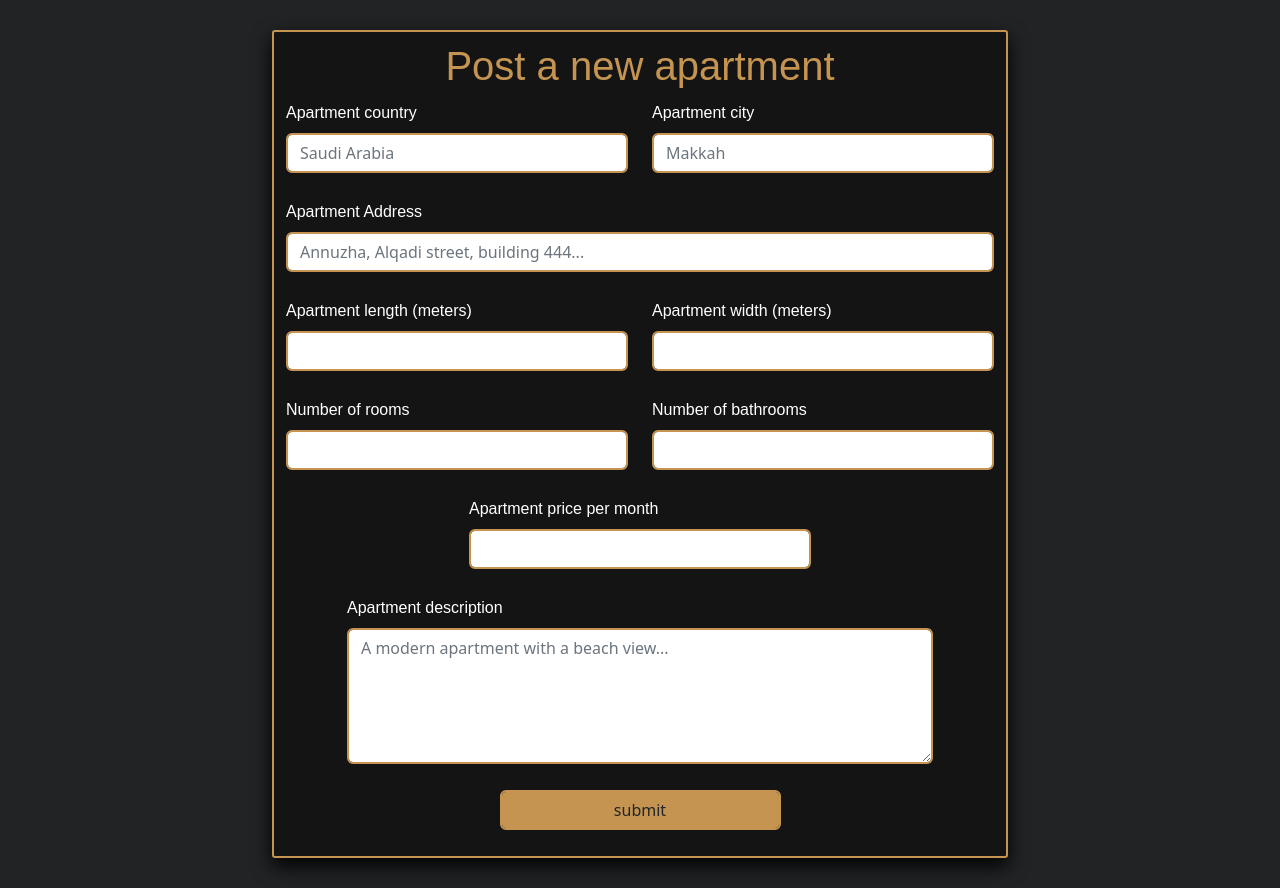
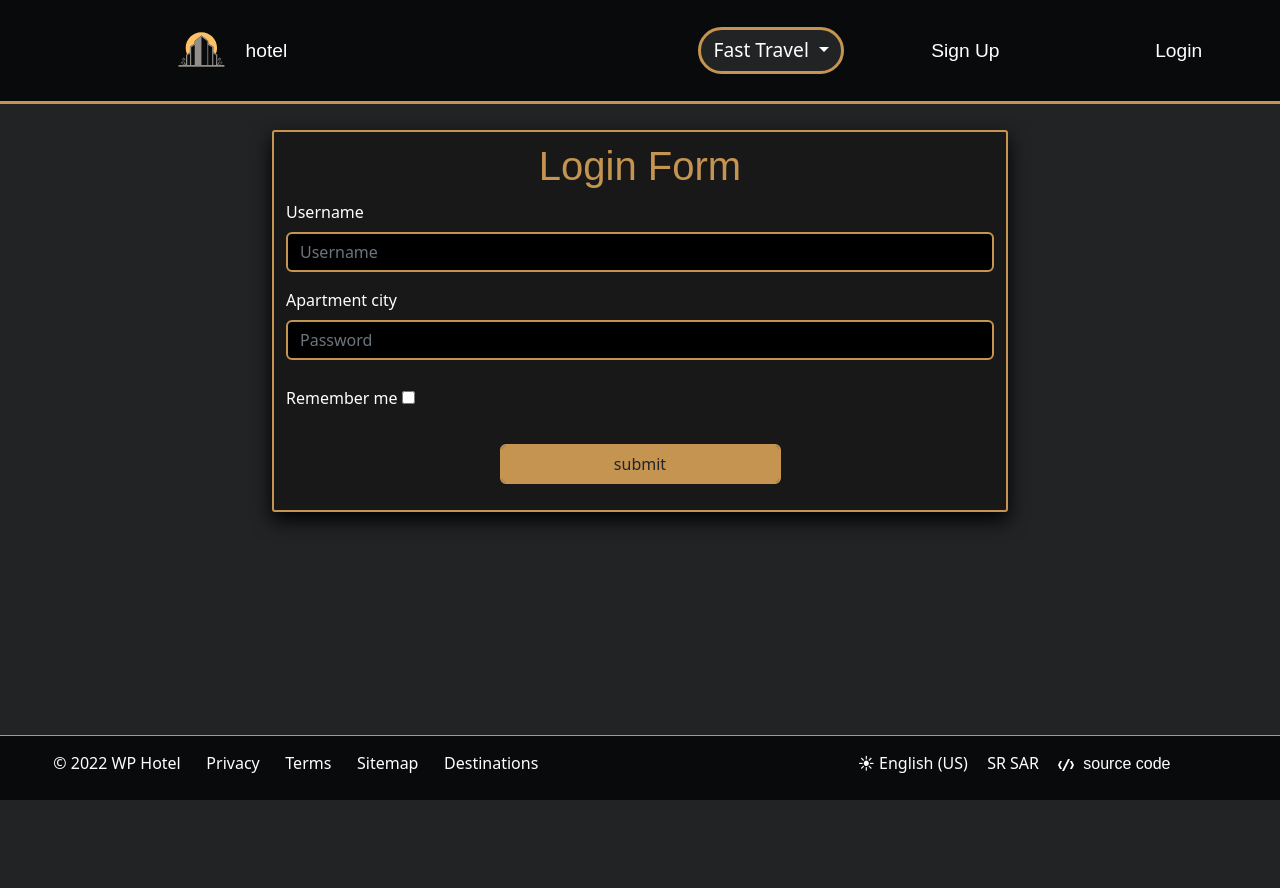
Before and after one commit to CaptainHmD/Hotel-website, a PHP site: page /views/login.html in a window 1280 px wide. After the commit the page ends 800 px from the top, so only its background shows below. Run offline with PHP 8.4, Linux system fonts and the light colour scheme; some web fonts are replaced.

Commit message:
added login layout

```diff
--- a/public/css/style2.css
+++ b/public/css/style2.css
@@ -31,7 +31,6 @@ body {
 
 
 }
-
 * {
   box-sizing: border-box;
   margin: 0;
@@ -884,6 +883,11 @@ main>.article-style {
   margin-top: 100px;
   margin-bottom: 100px;
 }
+.checkbox-remember{
+  background-color: black;
+  color: var(--white-color);
+  border: 2px solid var(--second-icon-background-color) !important;
+}
 
 
 /* end add apartments */
--- a/public/js/script.js
+++ b/public/js/script.js
@@ -2,15 +2,19 @@ const textAnimation = document.querySelector('#text-animation');
 
 let textCounter = 0
 const prettyPhrases = ['Deluxe Suite~',"Double Room~","Single Room~"]
-textAnimation.addEventListener('animationiteration', () => {
+
+
+try {
+  textAnimation.addEventListener('animationiteration', () => {
     if(prettyPhrases.length===textCounter)
     textCounter=0
 
     textAnimation.dataset.text  = prettyPhrases[textCounter]
     textCounter++
 });
+} catch (error) {
 
-
+}
 
 // When the user scrolls down 20px from the top of the document, slide down the navbar and change alpha to 1
 // When the user scrolls to the top of the page, slide up the navbar (default = 10%) and return alpha to 0.7
@@ -27,13 +31,3 @@ function scrollFunction() {
 
   }
 }
-
-
-
-// // bootstrap modal
-// const myModal = document.getElementById('myModal')
-// const myInput = document.getElementById('myInput')
-
-// // myModal.addEventListener('shown.bs.modal', () => {
-// //   myInput.focus()
-// // })
--- a/public/views/index.html
+++ b/public/views/index.html
@@ -40,9 +40,9 @@
                     Fast Travel
                 </button>
                 <ul class="dropdown-menu">
-                    <li><a href="#home-travel" class="dropdown-item">home-travel</a></li>
-                    <li><a href="#our-services-wrapper" class="dropdown-item">services-travel</a></li>
-                    <li><a href="#img-tr" class="dropdown-item">img-travel</a></li>
+                    <li><a href="#home-travel" class="dropdown-item">Home</a></li>
+                    <li><a href="#our-services-wrapper" class="dropdown-item">Our Services</a></li>
+                    <li><a href="#img-tr" class="dropdown-item">Top Rating</a></li>
                 </ul>
 
             </div>
--- a/public/views/login.html
+++ b/public/views/login.html
@@ -6,101 +6,103 @@
     <meta name="viewport" content="width=device-width, initial-scale=1.0">
     <!-- CSS only -->
     <link href="https://cdn.jsdelivr.net/npm/bootstrap@5.2.2/dist/css/bootstrap.min.css" rel="stylesheet" integrity="sha384-Zenh87qX5JnK2Jl0vWa8Ck2rdkQ2Bzep5IDxbcnCeuOxjzrPF/et3URy9Bv1WTRi" crossorigin="anonymous">
-    <link rel="stylesheet" href="../css/add_apartment.css">
-    <title>Post a new apartment</title>
+    <link rel="stylesheet" href="../css/style2.css">
+    <title>Login</title>
 </head>
 <body>
 
+ <!-- <div class="container"> -->
+ <nav id="navbar">
+        <div class="nav-section" id="logo-section">
+            <div id="logo-wrapper"> <a href="http://172.104.152.80:5001/add_apartment.php" id="d-gap">
+                    <img id="logo" src="../resources/icons/a6c89eb25f20c37a608f1cef9ca70d24.svg" alt="">
+                    <div id="nav-text-wrapper">
+                        <h1 class="nav-text" id="hotel-nav">hotel</h1>
+                    </div>
+                </a>
+
+            </div>
+
+            <!-- must be list and reveal result on hover -->
+            <div class="dropdown">
+
+
+                <!-- <h2 class="nav-section nav-text" id="fast-travail">Fast Travel&nbsp;</h2>
+                <svg xmlns="http://www.w3.org/2000/svg" width="16" height="16" fill="currentColor"
+                    class="bi bi-caret-down-fill" style="margin-top: 4px;white-space: nowrap;" viewBox="0 0 16 16" s>
+                    <path
+                        d="M7.247 11.14 2.451 5.658C1.885 5.013 2.345 4 3.204 4h9.592a1 1 0 0 1 .753 1.659l-4.796 5.48a1 1 0 0 1-1.506 0z" />
+                </svg> -->
+
+                <button class="btn  btn-secondary dropdown-toggle dropdown-btn nav-text" type="button"
+                    data-bs-toggle="dropdown" aria-expanded="false">
+                    Fast Travel
+                </button>
+                <ul class="dropdown-menu">
+                    <li><a href="#home-travel" class="dropdown-item">home-travel</a></li>
+                    <li><a href="#our-services-wrapper" class="dropdown-item">services-travel</a></li>
+                    <li><a href="#img-tr" class="dropdown-item">img-travel</a></li>
+                </ul>
+
+            </div>
+        </div>
+
+        <div class="nav-section" id="register-section">
+            <h1>
+                <a href="/register" id="register-text" class="nav-text">Sign Up</a>
+            </h1>
+        </div>
+        <div class="nav-section" id="login-logout-section">
+            <a href="">
+                <h2 class="nav-text">Login</h2>
+            </a>
+        </div>
+    </nav>
+    <!-- end nav -->
+
     <!-- content wrapper -->
-    <div class="container parent-cont">
-        <div class="row justify-content-center parent-row">
-            <div class="col-sm-8 parent-col">
-                <form action="/add_apartment.php" method="POST" enctype="multipart/form-data" id="apartment_form" class="container my-cont" onsubmit="DoSubmit()">
+    <div class="container parent-cont add-form-parent-cont ">
+        <div class="row justify-content-center  parent-row">
+            <div class="col-sm-10 col-md-8 parent-col">
+                <form action="/add_apartment.php" method="POST" enctype="multipart/form-data" id="apartment_form" class="container my-cont">
                     <div class="form-fields-wrapper">
-                        <div class="form-row justify-content-center my-row">
+                        <div class="form-row justify-content-center add_apartment_margined_row my-row">
                             <div class='col-12 my-col text-center'>
                                 <h1 id="form-title">
-                                    Post a new apartment
+                                    Login Form
                                 </h1>
                             </div>
                         </div>
 
-                        <div class="form-row row justify-content-center my-row">
-                            <div class='col-sm-6 my-col'>
+                        <div class="form-row row justify-content-center add_apartment_margined_row my-row">
+                            <div class='col-sm-12 my-col'>
                                 <div class="mb-3">
-                                    <label for="country" class="form-label">Apartment country</label>
-                                    <input type="text" name="country" class="form-control" id="country" placeholder="Saudi Arabia">
+                                    <label for="username" class="form-label add_form_label">Username</label>
+                                    <input type="text" name="username" class="form-control add_form_field" id="username" placeholder="Username">
                                 </div>
                             </div>
-                            <div class='col-sm-6 my-col'>
+                            <div class='col-sm-12 my-col'>
                                 <div class="mb-3">
-                                <label for="city" class="form-label">Apartment city</label>
-                                    <input type="text" name="city" class="form-control" id="city" placeholder="Makkah">
+                                <label for="Password" class="form-label add_form_label">Apartment city</label>
+                                    <input type="password" name="Password" class="form-control add_form_field" id="Password" placeholder="Password">
                                 </div>
                             </div>
                         </div>
 
-                        <div class="form-row row justify-content-center my-row">
-                            <div class='col-12 my-col'>
+                        <div class="form-row row justify-content-center add_apartment_margined_row my-row">
+                            <div class='col-12 my-col '>
                                 <div class="mb-3">
-                                    <label for="address" class="form-label">Apartment Address</label>
-                                    <input type="text" name="address" class="form-control" id="address" placeholder="Annuzha, Alqadi street, building 444...">
+                                    <label for="remember" class="form-label add_form_label">Remember me</label>
+                                    <input type="checkbox" name="remember" class="checkbox-remember" id="remember" placeholder="Remember Me">
                                 </div>
                             </div>
                         </div>
 
-                        <div class="form-row row justify-content-center my-row">
-                            <div class='col-sm-6 my-col'>
-                                <div class="mb-3">
-                                    <label for="length" class="form-label">Apartment length (meters)</label>
-                                    <input type="number" name="length" class="form-control" id="length" min=10>
-                                </div>
-                            </div>
-                            <div class='col-sm-6 my-col'>
-                                <div class="mb-3">
-                                    <label for="width" class="form-label">Apartment width (meters)</label>
-                                    <input type="number" name="width" class="form-control" id="width" min=10>
-                                </div>
-                            </div>
-                        </div>
 
-                        <div class="form-row row justify-content-center my-row">
-                            <div class='col-sm-6 my-col'>
-                                <div class="mb-3">
-                                    <label for="rooms" class="form-label">Number of rooms</label>
-                                    <input type="number" name="rooms" class="form-control" id="rooms" min=1>
-                                </div>
-                            </div>
-                            <div class='col-sm-6 my-col'>
-                                <div class="mb-3">
-                                    <label for="bathrooms" class="form-label">Number of bathrooms</label>
-                                    <input type="number" name="bathrooms" class="form-control" id="bathrooms" min=1>
-                                </div>
-                            </div>
-                        </div>
-
-                        <div class="form-row row justify-content-center my-row">
-                            <div class='col-sm-6 my-col'>
-                                <div class="mb-3">
-                                    <label for="price" class="form-label">Apartment price per month</label>
-                                    <input type="number" name="price" class="form-control" id="price" min=1>
-                                </div>
-                            </div>
-                        </div>
-
-                        <div class="form-row row justify-content-center my-row">
-                            <div class='col-sm-10 my-col'>
-                                <div class="mb-3">
-                                    <label for="description" class="form-label">Apartment description</label>
-                                    <textarea name="description" class="form-control" id="description" cols="60" rows="5" placeholder="A modern apartment with a beach view..."></textarea>
-                                </div>
-                            </div>
-                        </div>
-
-                        <div class="form-row row justify-content-center my-row">
+                        <div class="form-row row justify-content-center add_apartment_margined_row my-row">
                             <div class='col-sm-5 my-col'>
                                 <div class="mb-3">
-                                    <input type="submit" name="submit" value="submit" id="submit" class="form-control">
+                                    <input type="submit" name="submit" value="submit" id="submit_add_form" class="form-control add_app_submit">
                                 </div>
                             </div>
                         </div>
@@ -111,7 +113,16 @@
         </div>
     </div>
 
+    <!-- footer -->
+    <div class="footer">
+                <div class="col-6 d-flex-with-gap"><h6>	&copy; 2022 WP Hotel</h6> <h6>Privacy</h6> <h6>Terms</h6> <h6>Sitemap</h6> <h6>Destinations</h6></div>
+                <div class="col-5 d-flex-with-gap ps-5"> <h6>&#9728; English (US)</h6> <h6>SR
+                    SAR</h6> <h6><a href="https://github.com/CaptainHmD/Hotel-website"><img src="../resources/icons/code-2-16.png"   alt=""> &nbsp;source code</a></h6></div>
+            </div>
+            <!-- footer end -->
+
     <!-- JavaScript Bundle with Popper -->
 <script src="https://cdn.jsdelivr.net/npm/bootstrap@5.2.2/dist/js/bootstrap.bundle.min.js" integrity="sha384-OERcA2EqjJCMA+/3y+gxIOqMEjwtxJY7qPCqsdltbNJuaOe923+mo//f6V8Qbsw3" crossorigin="anonymous"></script>
+<script src="../js/script.js"></script>
 </body>
 </html>
```
Also changed, not shown: public/views/register.html (+111 -36 lines).
